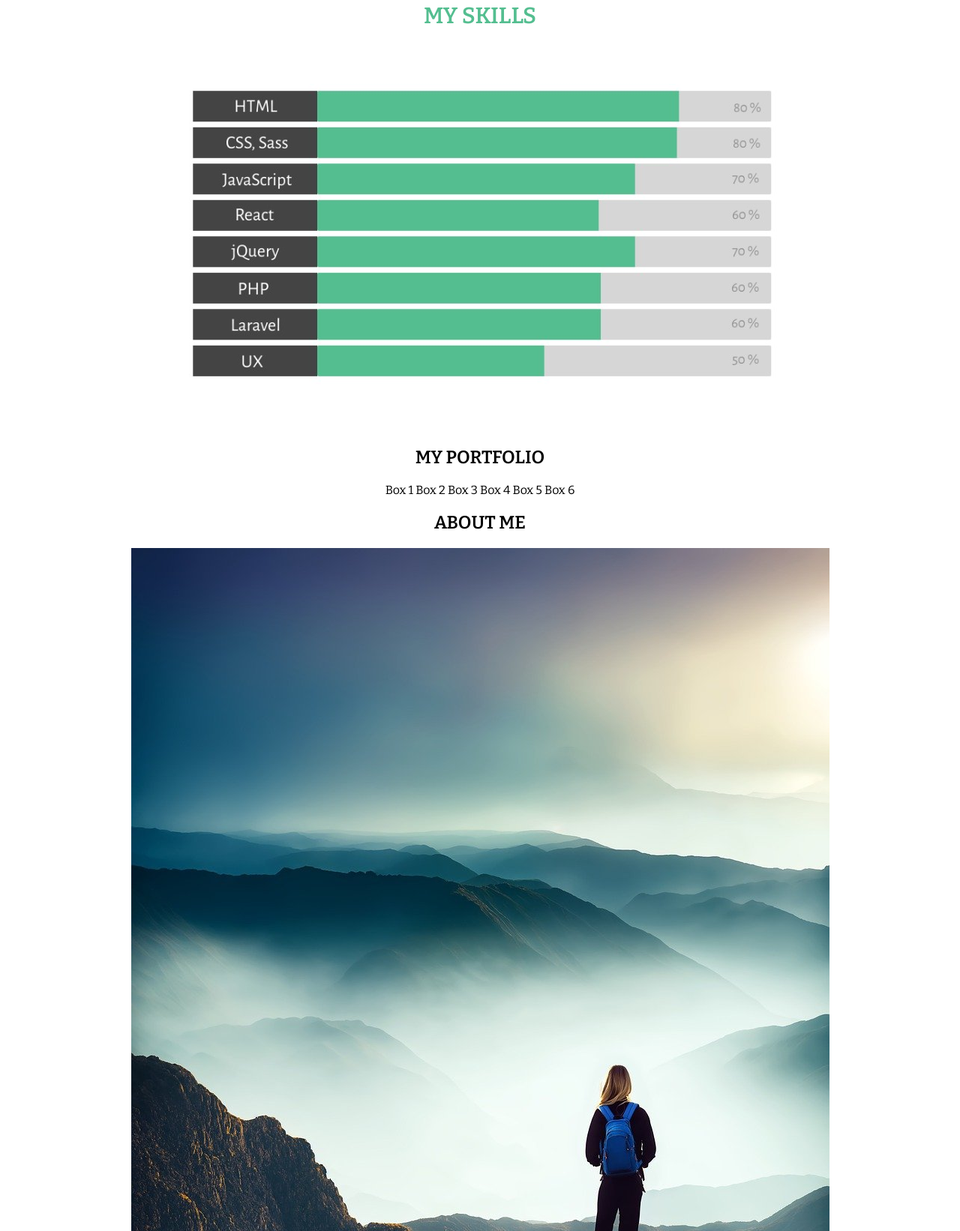
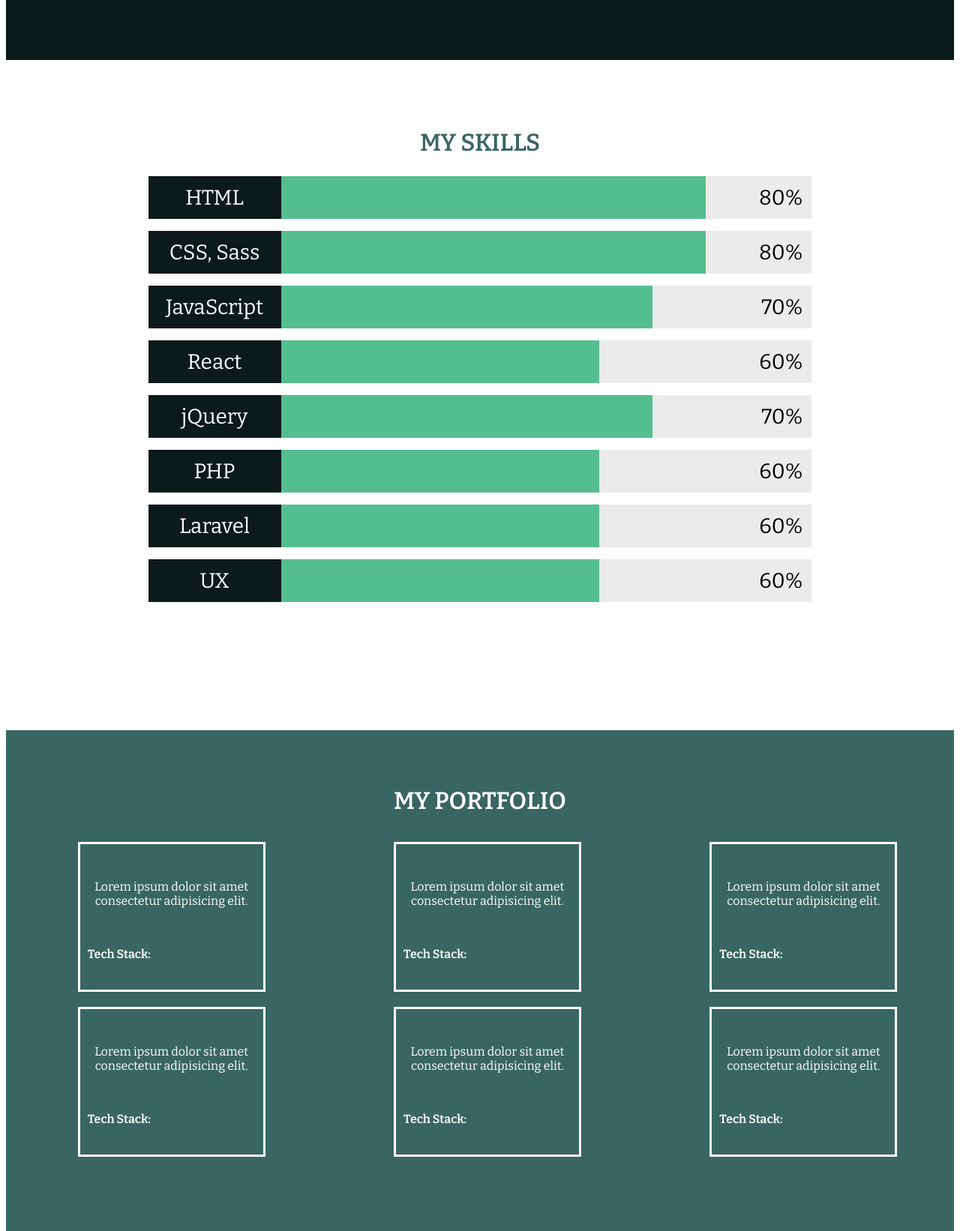
Before and after one commit to lwcrisafi/week1-portfolio, a plain HTML site: page index.html in a window 1280 px wide. Shown: the part 1158-2800 px from the top of the page at 75% size. Drawn offline with nearby package versions, Linux system fonts and the light colour scheme.

Commit message:
additional style and html changes

```diff
--- a/css/style.css
+++ b/css/style.css
@@ -1,34 +1,68 @@
+* {
+  box-sizing: border-box;
+}
 main {
   text-align: center;
   font-family: "Bitter", serif;
 }
 
-.nav__links {
-  background-color: #0C1A1A;
+/* Navigation */
+.nav {
+  display: flex;
+  justify-content: space-around;
+  align-items: center;
+  width: 100%;
+  height: 40px;
+  background-color: #0c1a1a;
   color: white;
-  height: 40px;
   font-size: 18px;
-  width: 40%%;
+  position: fixed;
+   top: 0;
+  left: 0;
+  z-index: 2;
+}
+
+/* .nav__links {
   display: flex;
-  flex-direction: column;
   justify-content: space-around;
-  flex-wrap: wrap;
-}
+  align-items: center;
+  position: fixed;
+  top: 0;
+  left: 0;
+  background-color: #0c1a1a;
+  color: white;
+  height: 4rem;
+  font-size: 18px;
+  width: 100px;
+} */
 
  a.nav__links {
   color: white;
   text-decoration: none;
+  padding: 40px;
+}
+
+.nav__container {
+	display: flex;
+	list-style-type: none;
+	margin: 0;
+	padding: 0;
 }
 
 a.nav__links:hover {
   background-color: #396662;
+
 }
 
+/* Header*/
 header {
   background-image: url("../img/portfolio-bg.jpg");
-    height: 375px;
+  height: 600px;
   color: white;
   margin-top: 100px;
+  padding-top: 9%;
+  background-size: cover;
+  background-repeat: no-repeat;
 }
 
 .advert {
@@ -36,32 +70,143 @@
   margin-bottom: 100px;
 }
 
+/* Project Stages */
+
 .project-stages {
-    background-color: #0C1A1A;
+  background-color: #0c1a1a;
   color: white;
   height: 300px;
   display: flex;
   flex-direction: row;
   justify-content: space-between;
   align-items: center;
-
-
 }
 
 .project-stages__items {
   font-size: 14px;
   padding: 2px;
-
 }
 
 .project-stages__titles {
   color: #396662;
-
 }
 
-.skills__graph {
-    color: #54be90;
-    font-size: 20px;
-    margin-top: 100px;
+.skills {
+  padding: 4rem 15% 8rem 15%;
+}
 
+.skills .heading {
+  color: #396662;
+  font-size: 32px;
 }
+
+.skill__item {
+  display: flex;
+  width: 100%;
+  font-size: 1.75rem;
+  margin-bottom: 1rem;
+}
+
+.skill__label {
+  width: 20%;
+  color: #ffffff;
+  background-color: #0c1a1a;
+  text-align: center;
+  padding: 0.75rem;
+}
+
+.skill__progress-bar {
+  width: 80%;
+  background-color: #ebebeb;
+  padding: 0.75rem;
+  text-align: right;
+  position: relative;
+}
+
+.skill__progress {
+  background-color: #54be90;
+  height: 100%;
+  position: absolute;
+  top: 0;
+  left: 0;
+}
+
+.skill__progress_width_60 {
+  width: 60%;
+}
+
+.skill__progress_width_70 {
+  width: 70%;
+}
+
+.skill__progress_width_80 {
+  width: 80%;
+}
+
+.portfolio__header {
+  font-size: 32px;
+  color: white;
+  padding-top: 75px;
+}
+
+.portfolio {
+  background-color: #396662;
+  height: 700px;
+}
+
+.portfolio__items {
+  color: white;
+  display: flex;
+  flex-direction: row;
+  flex-wrap: wrap;
+  justify-content: space-around;
+}
+
+.portfolio__box {
+  margin-top: 10px;
+  margin-bottom: 10px;
+  margin-left: 90px;
+  margin-right: 70px;
+  padding: 10px;
+  height: 200px;
+  width: 250px;
+  display: flex;
+  flex-direction: row;
+  flex-wrap: wrap;
+  align-items: center;
+  border-style: solid;
+}
+
+.about-me {
+  height: 700px;
+}
+
+.about-me > h2 {
+  font-size: 32px;
+  color: #396662;
+  margin-top: 75px;
+  margin-bottom: 50px;
+}
+
+.about-me__main {
+  display: flex;
+  justify-content: center;
+  align-items: center;
+}
+
+.about-me__img {
+  margin: 20px;
+  height: 350px;
+  width: 350px;
+  border-radius: 50%;
+}
+
+.about-me__details {
+  margin-top: 10px;
+  margin-bottom: 10px;
+  margin-left: 90px;
+  margin-right: 70px;
+  padding: 10px;
+  height: 200px;
+  width: 400px;
+}
--- a/index.html
+++ b/index.html
@@ -14,17 +14,19 @@
   </head>
   <body>
     <main>
-      <nav class="nav__links">
-        <a class="nav__links" href="">AW</a>
-        <a class="nav__links" href="">HOME</a>
-        <a class="nav__links" href="">SKILLS</a>
-        <a class="nav__links" href="">PORTFOLIO</a>
-        <a class="nav__links" href="">ABOUT ME</a>
-        <a class="nav__links" href="">CONTACT</a>
+      <nav class="nav">
+        <ul class="nav__container">
+            <li><a class="nav__links">AW</a></li>
+            <li><a href="#header" class="nav__links">HOME</a></li>
+            <li><a href="#skills" class="nav__links" >SKILLS</a></li>
+            <li><a href="#portfolio" class="nav__links">PORTFOLIO</a></li>
+            <li><a href="#about-me" class="nav__links">ABOUT ME</a></li>
+            <li><a href="#contact" class="nav__links">CONTACT</a></li>
+       </ul>
       </nav>
 
-      <header>
-        <h1>Hi, I am Aneta Webie.</h1>
+      <header id="header" class="header">
+        <h1>Hi, I am <a href="#about" class="header__link">Aneta Webie.</a></h1>
         <h2>I'm a Full-Stack Web Developer.</h2>
       </header>
 
@@ -40,7 +42,7 @@
         </p>
       </div>
 
-      <section class="project-stages">
+      <section id="project-stages" class="project-stages">
         <div class="project-stages__items">
           <h2 class="project-stages__titles"><strong>Discover</strong></h2>
           <p>
@@ -71,26 +73,115 @@
         </div>
       </section>
 
-      <section class="skills__graph">
-        <h1>MY SKILLS</h1>
-        <img src="img/skillsgraph.jpg" alt="graph of skills" />
-      </section>
-      <section>
-        <h1>MY PORTFOLIO</h1>
-        <div>
-          <span>Box 1</span>
-          <span>Box 2</span>
-          <span>Box 3</span>
-          <span>Box 4</span>
-          <span>Box 5</span>
-          <span>Box 6</span>
+
+        <section id="skills" class="skills">
+			<h2 class="heading">MY SKILLS</h2>
+
+			<div class="skill__item">
+				<div class="skill__label">HTML</div>
+				<div class="skill__progress-bar">
+					<div class="skill__progress skill__progress_width_80"></div>
+					<div>80%</div>
+				</div>
+			</div>
+
+			<div class="skill__item">
+				<div class="skill__label">CSS, Sass</div>
+				<div class="skill__progress-bar">
+					<div class="skill__progress skill__progress_width_80"></div>
+					<div>80%</div>
+				</div>
+			</div>
+
+			<div class="skill__item">
+				<div class="skill__label">JavaScript</div>
+				<div class="skill__progress-bar">
+					<div class="skill__progress skill__progress_width_70"></div>
+					<div>70%</div>
+				</div>
+			</div>
+
+			<div class="skill__item">
+				<div class="skill__label">React</div>
+				<div class="skill__progress-bar">
+					<div class="skill__progress skill__progress_width_60"></div>
+					<div>60%</div>
+				</div>
+			</div>
+
+			<div class="skill__item">
+				<div class="skill__label">jQuery</div>
+				<div class="skill__progress-bar">
+					<div class="skill__progress skill__progress_width_70"></div>
+					<div>70%</div>
+				</div>
+			</div>
+
+			<div class="skill__item">
+				<div class="skill__label">PHP</div>
+				<div class="skill__progress-bar">
+					<div class="skill__progress skill__progress_width_60"></div>
+					<div>60%</div>
+				</div>
+			</div>
+
+			<div class="skill__item">
+				<div class="skill__label">Laravel</div>
+				<div class="skill__progress-bar">
+					<div class="skill__progress skill__progress_width_60"></div>
+					<div>60%</div>
+				</div>
+			</div>
+
+			<div class="skill__item">
+				<div class="skill__label">UX</div>
+				<div class="skill__progress-bar">
+					<div class="skill__progress skill__progress_width_60"></div>
+					<div>60%</div>
+				</div>
 			</div>
 		</section>
-      <section>
+      <section id="portfolio" class="portfolio">
+        <h1 class="portfolio__header">MY PORTFOLIO</h1>
+        <div class="portfolio__items">
+          <span class="portfolio__box">
+            <img src="" alt="">
+            <p>Lorem ipsum dolor sit amet consectetur adipisicing elit. </p>
+            <h4>Tech Stack:</h4>
+          </span>
+          <span class="portfolio__box">
+             <img src="" alt="">
+            <p>Lorem ipsum dolor sit amet consectetur adipisicing elit. </p>
+            <h4>Tech Stack:</h4>
+          </span>
+          <span class="portfolio__box">
+             <img src="" alt="">
+            <p>Lorem ipsum dolor sit amet consectetur adipisicing elit. </p>
+            <h4>Tech Stack:</h4>
+          </span>
+          <span class="portfolio__box">
+             <img src="" alt="">
+            <p>Lorem ipsum dolor sit amet consectetur adipisicing elit. </p>
+            <h4>Tech Stack:</h4>
+          </span>
+          <span class="portfolio__box">
+             <img src="" alt="">
+            <p>Lorem ipsum dolor sit amet consectetur adipisicing elit. </p>
+            <h4>Tech Stack:</h4>
+          </span>
+          <span class="portfolio__box">
+             <img src="" alt="">
+            <p>Lorem ipsum dolor sit amet consectetur adipisicing elit. </p>
+            <h4>Tech Stack:</h4>
+          </span>
+        </div>
+      </section>
+      <section id="about-me" class="about-me">
         <h2>ABOUT ME</h2>
-        <div>
-          <img src="img/portfolio-hiking.jpg" alt="hiking the great unknown" />
-          <p>
+        <div class="about-me__main">
+          <img src="img/portfolio-hiking.jpg" alt="hiking the great unknown" class="about-me__img"/>
+          <div class="about-me__details">
+              <p></p>
                 Lorem ipsum dolor, sit amet consectetur adipisicing elit. Delectus,
                 reiciendis tempora! Perspiciatis itaque repudiandae, recusandae
                 pariatur repellendus, beatae nisi eaque modi, illum voluptates
@@ -103,8 +194,9 @@
               <h4>Get in touch and let's do something great together.</h4>
               <button>Contact Me</button>
           </div>
+        </div>
       </section>
-      <section>
+      <section class="social-media">
         <h3>FIND ME HERE</h3>
         <div>
           <a href="" target="_blank">Git</a>
@@ -112,7 +204,7 @@
           <a href="" target="_blank">Instagram</a>
         </div>
       </section>
-      <section>
+      <section id="contact" class="contact">
         <form action="">
           <label for="fname">First name*:</label><br />
           <input type="text" id="fname" name="fname" /><br />
```
Lines whose indentation alone changed are shown as unchanged.
